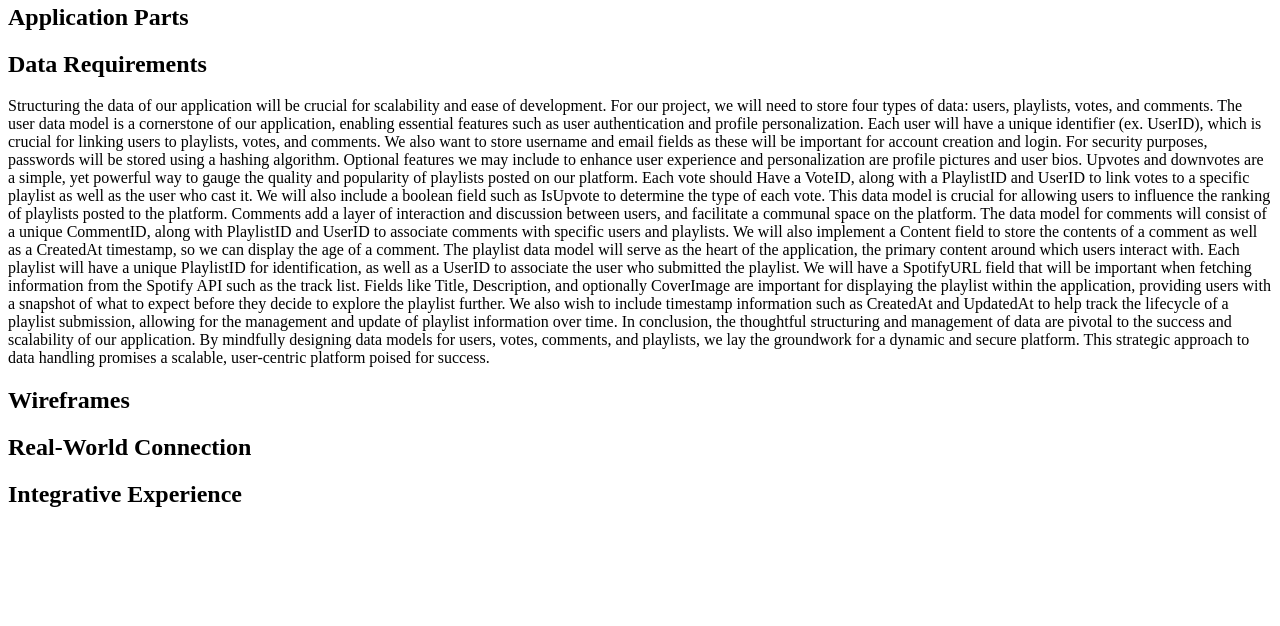
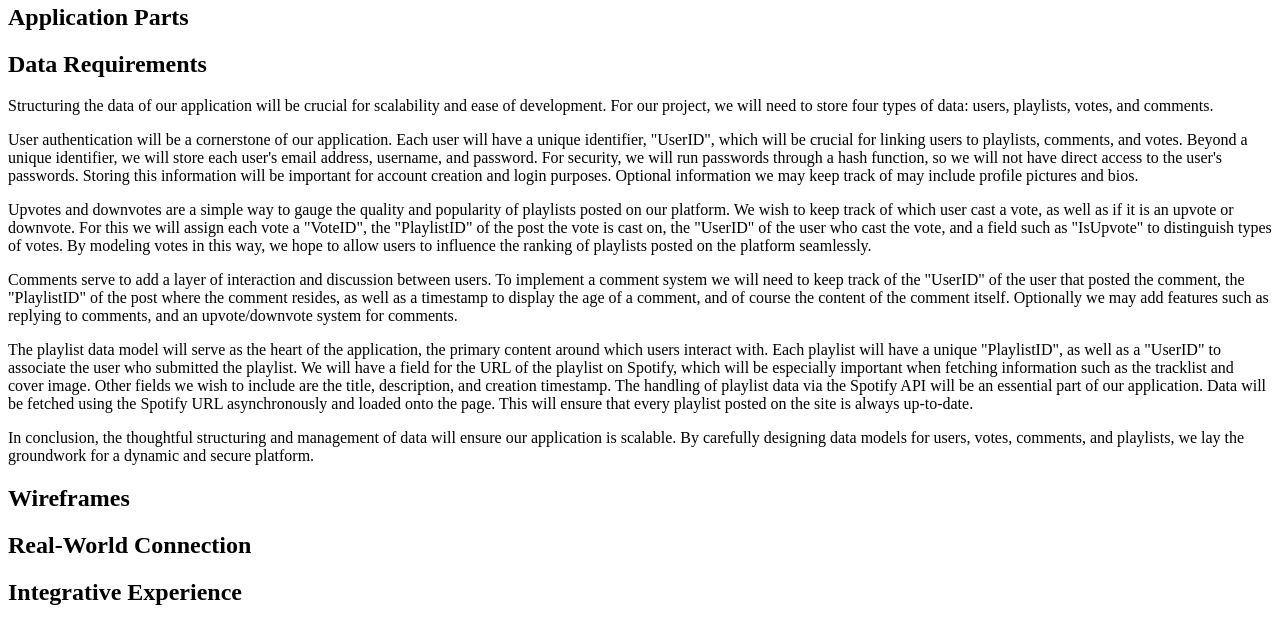
Before and after one commit to Captaincow285/326Project, a website: page src/docs/milestone-1/index.html in a window 1280 px wide. Shown: the part 702-1328 px from the top of the page. Before the commit the page ends 1230 px from the top, so only its background shows below. Drawn offline with Linux system fonts and the light colour scheme.

Commit message:
Update data-requirements section

```diff
--- a/src/docs/milestone-1/index.html
+++ b/src/docs/milestone-1/index.html
@@ -60,43 +60,63 @@
             <h2>
                 Data Requirements
             </h2>
-            <p>
-                Structuring the data of our application will be crucial for scalability and ease of development. For our
-                project, we will need to store four types of data: users, playlists, votes, and comments.
+        <p>
+          Structuring the data of our application will be crucial for
+          scalability and ease of development. For our project, we will need to
+          store four types of data: users, playlists, votes, and comments.
+        </p>
+        <p>
+          User authentication will be a cornerstone of our application. Each
+          user will have a unique identifier, "UserID", which will be crucial
+          for linking users to playlists, comments, and votes. Beyond a unique
+          identifier, we will store each user&apos;s email address, username,
+          and password. For security, we will run passwords through a hash
+          function, so we will not have direct access to the user's passwords.
+          Storing this information will be important for account creation and
+          login purposes. Optional information we may keep track of may include
+          profile pictures and bios.
+        </p>
+        <p>
+          Upvotes and downvotes are a simple way to gauge the quality and
+          popularity of playlists posted on our platform. We wish to keep track
+          of which user cast a vote, as well as if it is an upvote or downvote.
+          For this we will assign each vote a "VoteID", the "PlaylistID" of the
+          post the vote is cast on, the "UserID" of the user who cast the vote,
+          and a field such as "IsUpvote" to distinguish types of votes. By
+          modeling votes in this way, we hope to allow users to influence the
+          ranking of playlists posted on the platform seamlessly.
+        </p>
 
-                The user data model is a cornerstone of our application, enabling essential features such as user
-                authentication and profile personalization. Each user will have a unique identifier (ex. UserID), which
-                is crucial for linking users to playlists, votes, and comments. We also want to store username and email
-                fields as these will be important for account creation and login. For security purposes, passwords will
-                be stored using a hashing algorithm. Optional features we may include to enhance user experience and
-                personalization are profile pictures and user bios.
+        <p>
+          Comments serve to add a layer of interaction and discussion between
+          users. To implement a comment system we will need to keep track of the
+          "UserID" of the user that posted the comment, the "PlaylistID" of the
+          post where the comment resides, as well as a timestamp to display the
+          age of a comment, and of course the content of the comment itself.
+          Optionally we may add features such as replying to comments, and an
+          upvote/downvote system for comments.
+        </p>
 
-                Upvotes and downvotes are a simple, yet powerful way to gauge the quality and popularity of playlists
-                posted on our platform. Each vote should Have a VoteID, along with a PlaylistID and UserID to link votes
-                to a specific playlist as well as the user who cast it. We will also include a boolean field such as
-                IsUpvote to determine the type of each vote. This data model is crucial for allowing users to influence
-                the ranking of playlists posted to the platform.
+        <p>
+          The playlist data model will serve as the heart of the application,
+          the primary content around which users interact with. Each playlist
+          will have a unique "PlaylistID", as well as a "UserID" to associate
+          the user who submitted the playlist. We will have a field for the URL
+          of the playlist on Spotify, which will be especially important when
+          fetching information such as the tracklist and cover image. Other
+          fields we wish to include are the title, description, and creation
+          timestamp. The handling of playlist data via the Spotify API will be
+          an essential part of our application. Data will be fetched using the
+          Spotify URL asynchronously and loaded onto the page. This will ensure
+          that every playlist posted on the site is always up-to-date.
+        </p>
 
-                Comments add a layer of interaction and discussion between users, and facilitate a communal space on the
-                platform. The data model for comments will consist of a unique CommentID, along with PlaylistID and
-                UserID to associate comments with specific users and playlists. We will also implement a Content field
-                to store the contents of a comment as well as a CreatedAt timestamp, so we can display the age of a
-                comment.
-
-                The playlist data model will serve as the heart of the application, the primary content around which
-                users interact with. Each playlist will have a unique PlaylistID for identification, as well as a UserID
-                to associate the user who submitted the playlist. We will have a SpotifyURL field that will be important
-                when fetching information from the Spotify API such as the track list. Fields like Title, Description,
-                and optionally CoverImage are important for displaying the playlist within the application, providing
-                users with a snapshot of what to expect before they decide to explore the playlist further. We also wish
-                to include timestamp information such as CreatedAt and UpdatedAt to help track the lifecycle of a
-                playlist submission, allowing for the management and update of playlist information over time.
-
-                In conclusion, the thoughtful structuring and management of data are pivotal to the success and
-                scalability of our application. By mindfully designing data models for users, votes, comments, and
-                playlists, we lay the groundwork for a dynamic and secure platform. This strategic approach to data
-                handling promises a scalable, user-centric platform poised for success.
-            </p>
+        <p>
+          In conclusion, the thoughtful structuring and management of data will
+          ensure our application is scalable. By carefully designing data models
+          for users, votes, comments, and playlists, we lay the groundwork for a
+          dynamic and secure platform.
+        </p>
         </section>
         <section id="wire-frames">
             <h2>
```
